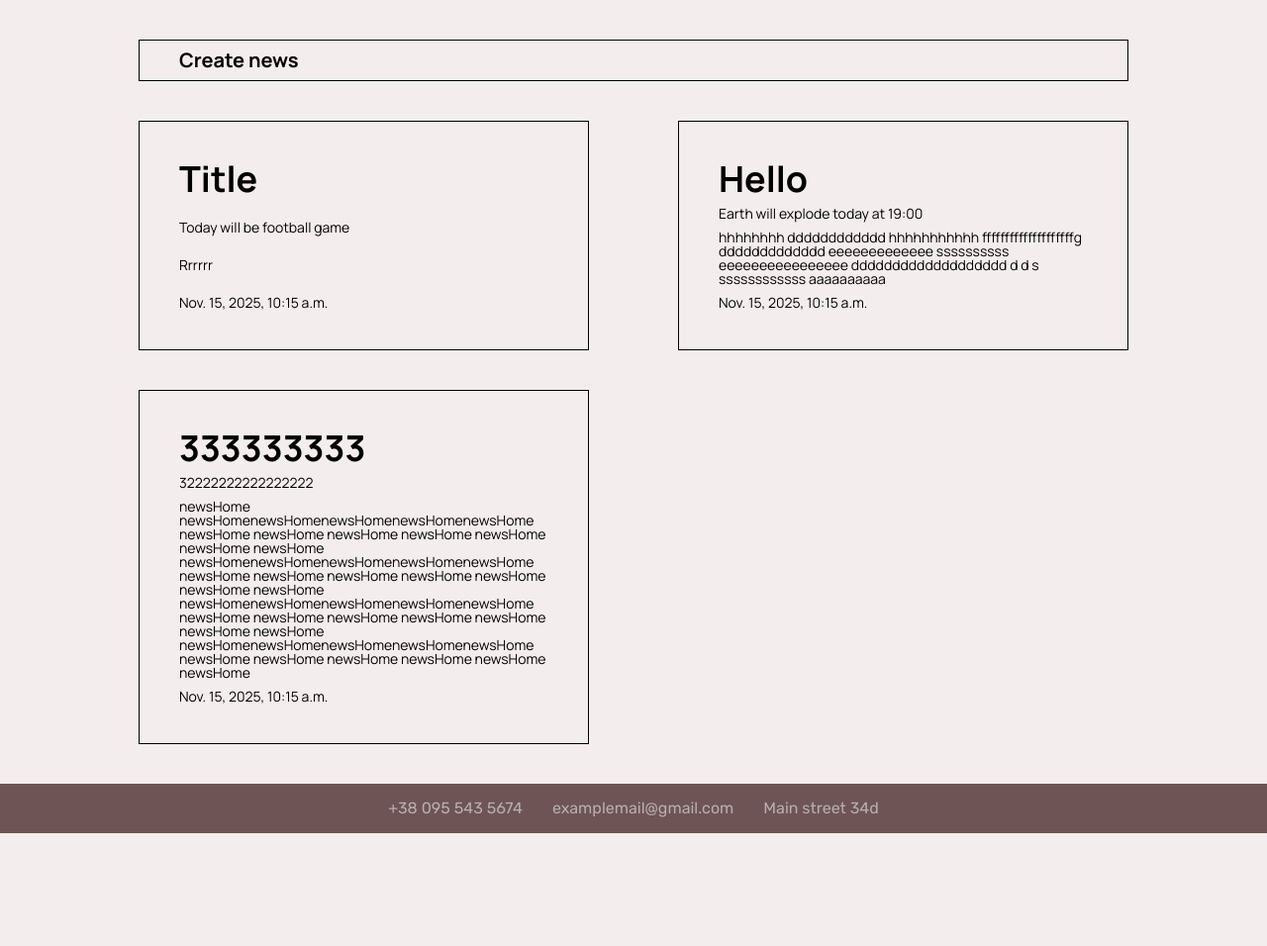
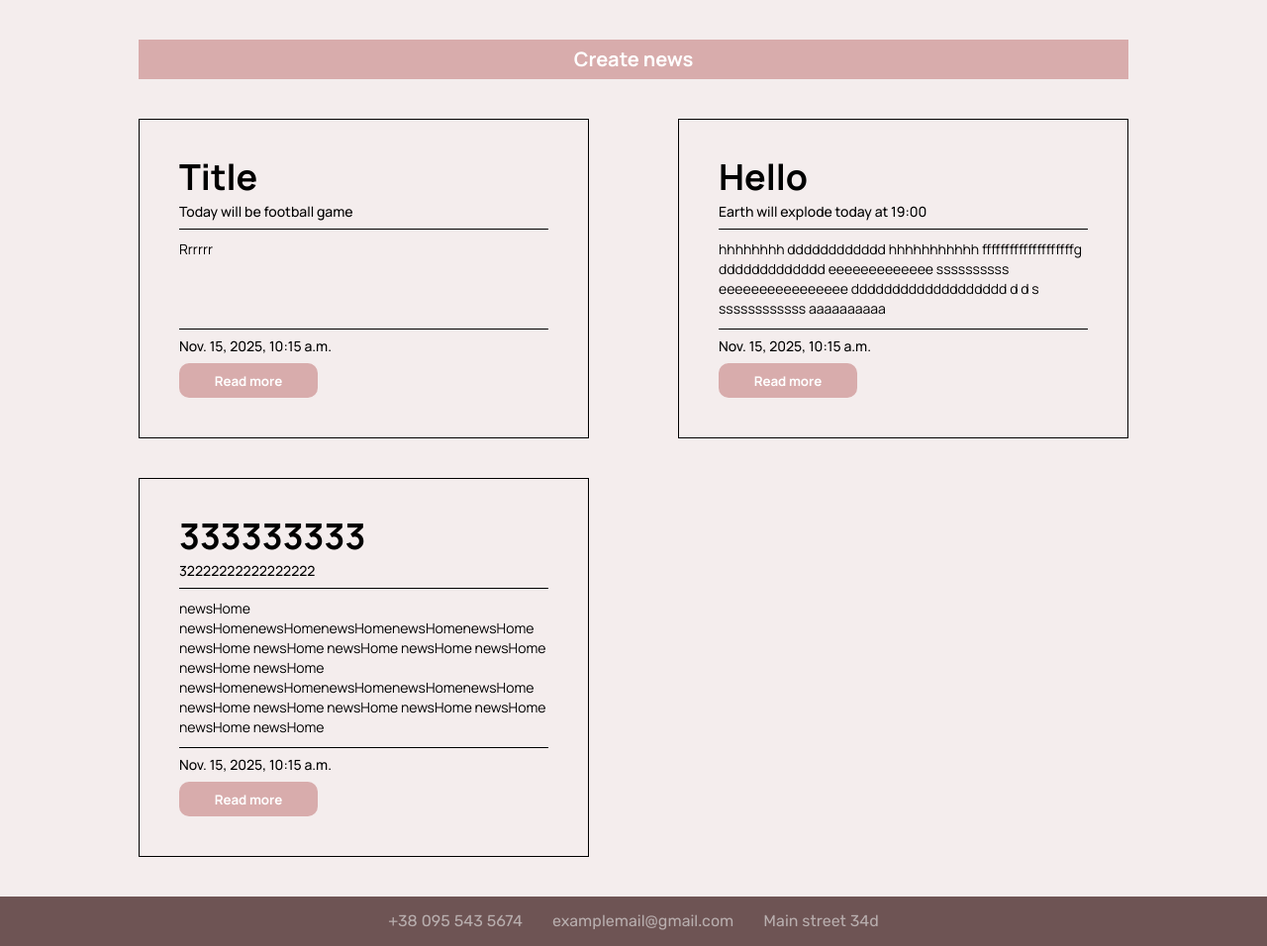
Before and after one commit to denispolovyan/firstDjangoProject, a Django app: page /news/ in a window 1280 px wide. Shown: the part 100-1056 px from the top of the page at 99% size. Before the commit the page ends 942 px from the top, so only its background shows below. Run offline with Django 4.2, Linux system fonts and the light colour scheme; data comes from the database, SQL or seed files in the repository; both versions use the stored data as it was after the commit.

Commit message:
feature: added button to delete record, added form to change records, added styles for all pages

```diff
--- a/main/static/main/css/main.css
+++ b/main/static/main/css/main.css
@@ -90,7 +90,6 @@ main{
 .card__text {
 	font-size: 14px;
 	line-height: 20px;
-	font-weight: 400;
 }
 
 /* footer  */
--- a/main/static/news/css/news.css
+++ b/main/static/news/css/news.css
@@ -22,12 +22,29 @@
 	font-weight: 700;
 }
 .news__announcement {
+	font-weight: 500;
+	padding-bottom: 10px;
+	border-bottom: 1px solid #000;
+
 }
 .news__text {
+	flex: 1 1 auto;
+	display: flex;
+	line-height: 20px;
+	max-height: 140px;
+	overflow: auto;
 }
 .news__date {
+	border-top: 1px solid #000;
+	padding-top: 10px;
+	font-weight: 500;
 }
 .news__error {
+	font-size: 36px;
+	font-weight: 700;
+	text-align: center;
+	font-family: 'Manrope', sans-serif;
+	margin-top: 40px;
 }
 
 .create {
@@ -35,13 +52,21 @@
 	font-family: 'Manrope', sans-serif;
 	font-size: 20px;
 	padding: 10px 40px;
-	border: 1px solid #000;
 	font-weight: 700;
+	text-align: center;
+	background: rgb(216, 172, 172);
+}
+.create:hover {
+	background: rgb(189, 147, 147);
+	transition-duration: 0.5s;
 }
 .create a{
-	color: #000
+	font-weight: 700;
+	color: #fff;
 }
+
 /* form for adding news  */
+
 .form {
 	font-family: 'Manrope', sans-serif;
 	border: 1px solid grey;
@@ -97,3 +122,63 @@
 	padding: 10px 30px;
 	background: #e6e6e6;
 }
+
+/* button  */
+.news__button {
+}
+.button {
+	width: 140px;
+	height: 35px;
+	border-radius: 10px;
+	background: rgb(216, 172, 172);
+}
+.button:hover{
+	background: rgb(189, 147, 147);
+	transition-duration: 0.5s;
+}
+.button a{
+	color: #fff;
+	font-weight: 700;
+}
+
+/* details  */
+.details {
+	margin: 40px 0px;
+	font-family: 'Manrope', sans-serif;
+}
+.details__body{
+	max-width: 500px;
+	margin: 0px auto;
+	text-align: center;
+	display: flex;
+	flex-direction: column;
+	gap: 10px;
+
+}
+.details__title {
+	font-size: 36px;
+	font-weight: 700;
+	padding-bottom: 10px;
+	border-bottom: 1px solid #000;
+}
+.details__date {
+	font-size: 16px;
+	font-weight: 500;
+}
+.fullText {
+	line-height: 20px;
+	font-size: 16px;
+	padding-bottom: 10px;
+	border-bottom: 1px solid #000;
+}
+.details__buttons {
+	display: flex;
+	gap: 20px;
+	justify-content: center;
+}
+
+/* delete  */
+
+.delete__button{
+	width: 100%;
+}
--- a/news/models.py
+++ b/news/models.py
@@ -3,12 +3,17 @@ from django.db import models
 class Articles(models.Model):
    title = models.CharField('Name', max_length=50, default="")
    announcement = models.CharField('Announcement', max_length=250, default="")
-   fullText = models.TextField('Article', max_length=50, default="")
-   date = models.DateTimeField('Date', max_length=500, default="")
+   fullText = models.TextField('Article', max_length=500, default="")
+   date = models.DateTimeField('Date', max_length=20, default="")
 
    def __str__(self):
       return self.title
 
+
    class Meta:
       verbose_name = 'Article'
       verbose_name_plural = "Articles"
+
+
+   def get_absolute_url(self):
+      return '/news/'
--- a/news/templates/news/newsHome.html
+++ b/news/templates/news/newsHome.html
@@ -1,7 +1,10 @@
 {% extends 'main/layout.html' %} {% block title %} website news {% endblock %}
 {% load static %} {% block body %}
 <div class="container">
-	<div class="create"><a href="{%url 'newsCreate'%}">Create news</a></div>
+  {%if not news%}
+  <div class="news__error">You do not have news</div>
+  {%endif%}
+  <div class="create"><a href="{%url 'newsCreate'%}">Create news</a></div>
   {%if news%}
   <div class="news">
     {%for el in news%}
@@ -10,11 +13,12 @@
       <div class="news__announcement">{{el.announcement}}</div>
       <div class="news__text">{{el.fullText}}</div>
       <div class="news__date">{{el.date}}</div>
+      <button class="news__button button">
+        <a href="{% url 'newsDetail' el.id%}">Read more</a>
+      </button>
     </div>
     {%endfor%}
   </div>
-  {%else%}
-  <div class="news__error">You do not have records</div>
   {%endif%}
 </div>
 {% endblock %}
--- a/news/urls.py
+++ b/news/urls.py
@@ -4,4 +4,8 @@ from . import views
 urlpatterns = [
     path('', views.newsHome, name="newsHome"),
     path('create', views.newsCreate, name="newsCreate"),
+    path('<int:pk>', views.NewsDetailViews.as_view(), name="newsDetail"),
+    path('<int:pk>/update', views.NewsUpdateViews.as_view(), name="newsUpdate"),
+    path('<int:pk>/delete', views.NewsDeleteViews.as_view(), name="newsDelete"),
+
 ]
--- a/news/views.py
+++ b/news/views.py
@@ -1,10 +1,32 @@
 from django.shortcuts import render, redirect
 from .models import Articles
 from .forms import ArticlesForm
+from django.views.generic import DetailView, UpdateView, DeleteView
 
 def newsHome(request):
    news = Articles.objects.order_by('-date')
    return render(request, 'news/newsHome.html', {'news': news})
+
+
+class NewsDetailViews(DetailView):
+   model = Articles
+   template_name = 'news/newsDetailViews.html'
+   context_object_name = 'article'
+
+class NewsUpdateViews(UpdateView):
+   model = Articles
+   template_name = 'news/newsCreate.html'
+   form_class = ArticlesForm
+
+
+class NewsDeleteViews(DeleteView):
+   model = Articles
+   template_name = 'news/newsDelete.html'
+   success_url = '/news/'
+   context_object_name = 'article'
+
+
+
 
 def newsCreate(request):
    error = ''
@@ -13,7 +35,7 @@ def newsCreate(request):
       form = ArticlesForm(request.POST)
       if form.is_valid():
          form.save()
-         return redirect('home')
+         return redirect('newsHome')
       else:
          error = 'Form was wrong'
 
@@ -22,6 +44,6 @@ def newsCreate(request):
    form = ArticlesForm()
    data = {
 		'form': form,
-		'error': error
+		'error': error,
 	}
    return render(request, 'news/newsCreate.html', data)
```
Also changed, not shown: news/templates/news/newsCreate.html (+12 -15 lines), news/templates/news/newsDelete.html (added, +12 -0 lines), news/templates/news/newsDetailViews.html (added, +16 -0 lines), db.sqlite3.
